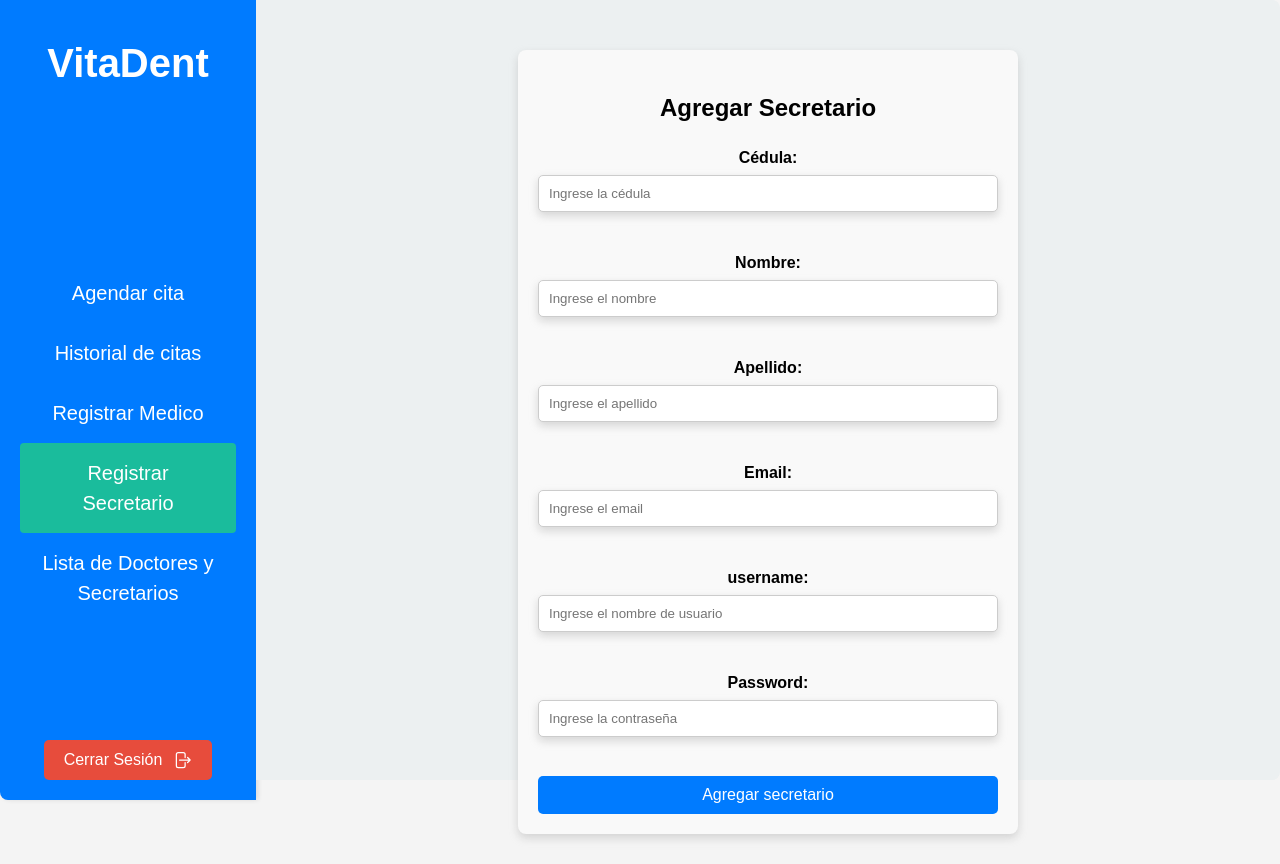
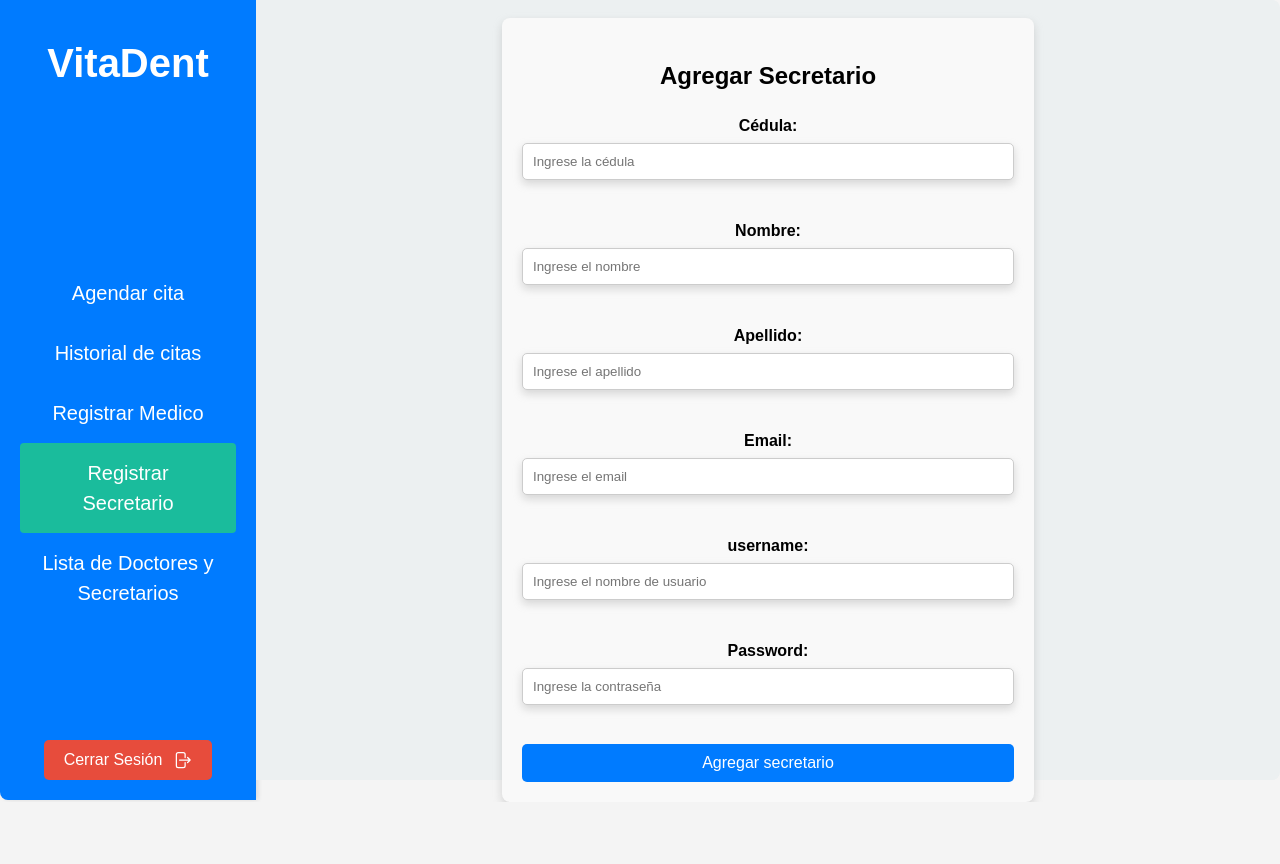
Before and after one commit to IMarcusDev/IMarcusDev.github.io, a Vue app: page /MenuAdmin/registrarSecretario in a window 1280 px wide. After the commit the page ends 802 px from the top, so only its background shows below. Built offline with nearby package versions, Linux system fonts and the light colour scheme.

Commit message:
Resposividad v0.3

```diff
--- a/src/components/ListaDoctoresSecretarios.vue
+++ b/src/components/ListaDoctoresSecretarios.vue
@@ -91,7 +91,6 @@ export default {
     display: flex;
     align-items: center;
     justify-content: center;
-    padding: 2rem;
 }
 
 .lista-content {
--- a/src/components/registrarDoctor.vue
+++ b/src/components/registrarDoctor.vue
@@ -195,7 +195,6 @@ export default {
     display: flex;
     align-items: center;
     justify-content: center;
-    padding: 2rem;
 }
 
 .form-content {
--- a/src/components/registrarSecretario.vue
+++ b/src/components/registrarSecretario.vue
@@ -185,7 +185,6 @@ export default {
     display: flex;
     align-items: center;
     justify-content: center;
-    padding: 2rem;
 }
 
 .form-content {
```
